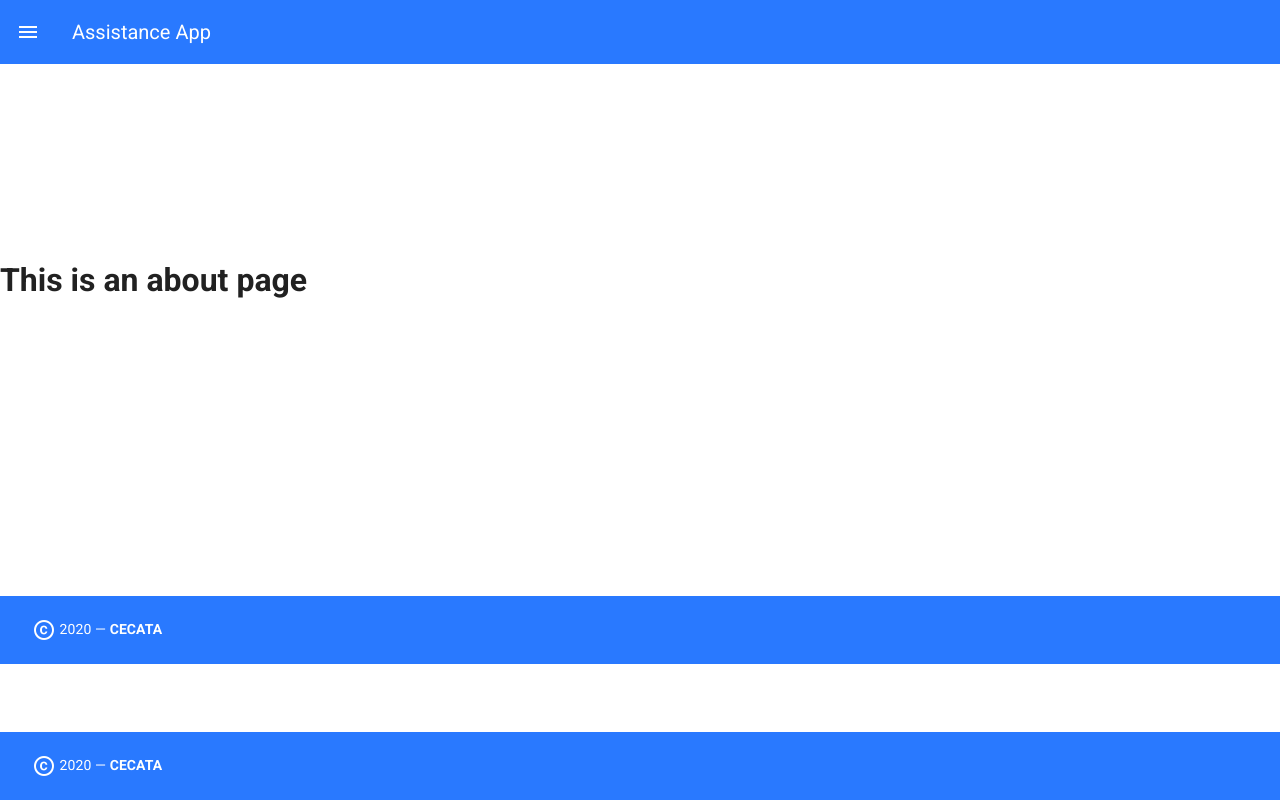
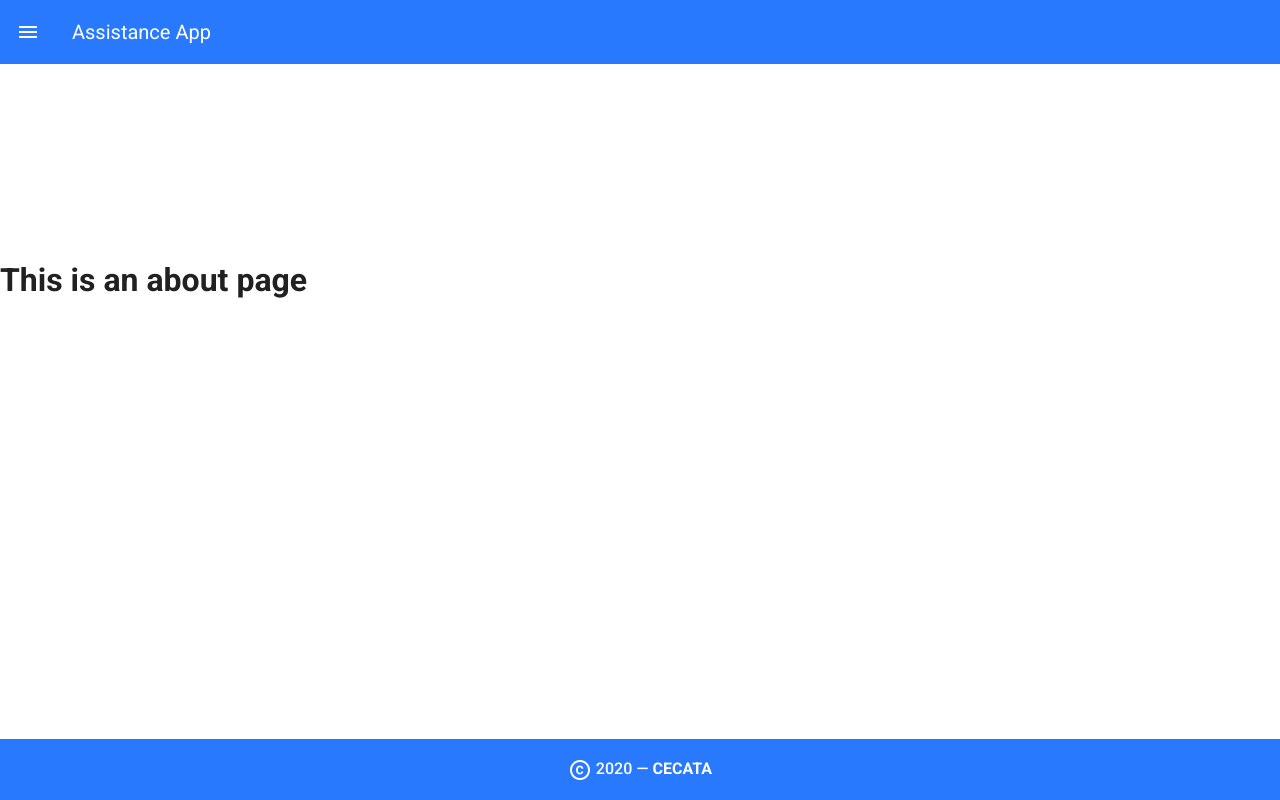
Before and after one commit to PieroNarciso/assistanceapp, a Vue app: page /about in a window 1280 px wide. Built offline with nearby package versions, Linux system fonts and the light colour scheme; what vue-cookies would draw is missing.

Commit message:
Test csv data

```diff
--- a/src/components/AssistancesList.vue
+++ b/src/components/AssistancesList.vue
@@ -3,7 +3,7 @@
     <v-card>
       <v-toolbar flat color="primary" dark>
         <v-spacer>
-          <v-toolbar-title>Today Assistances</v-toolbar-title>
+          <v-toolbar-title class="text-center">Today Assistances</v-toolbar-title>
         </v-spacer>
       </v-toolbar>
       <v-card-text>
--- a/src/components/layout/TheFooter.vue
+++ b/src/components/layout/TheFooter.vue
@@ -1,11 +1,11 @@
 <template>
   <div id="the-footer">
-    <v-footer app color="blue accent-3 white--text" absolute>
-      <v-card-text>
-        <v-icon color="white">mdi-copyright</v-icon>
+    <v-footer absolute class="font-weight-medium blue accent-3 white--text">
+      <v-col class="text-center" cols="12">
+        <v-icon class="white--text">mdi-copyright</v-icon>
         {{ new Date().getFullYear() }} —
         <strong>CECATA</strong>
-      </v-card-text>
+      </v-col>
     </v-footer>
   </div>
 </template>
--- a/src/store/index.ts
+++ b/src/store/index.ts
@@ -10,8 +10,8 @@ Vue.use(Vuex)
 
 export default new Vuex.Store({
   state: {
-    domain: 'https://assistanceappapi.herokuapp.com',
-    // domain: "http://127.0.0.1:8000",
+    // domain: 'https://assistanceappapi.herokuapp.com',
+    domain: "http://127.0.0.1:8000",
     user: {
       username: '',
       password: '',
@@ -330,6 +330,7 @@ export default new Vuex.Store({
         data: data
       })
         .then(res => {
+          console.log(res.data);
           const csvfile = new Blob([res.data], { type: 'text/csv' })
           const downloadLink = document.createElement('a');
           downloadLink.download = 'assistances.csv';
```
Also changed, not shown: 1 other file (tests, documents, lock files or other folders).
